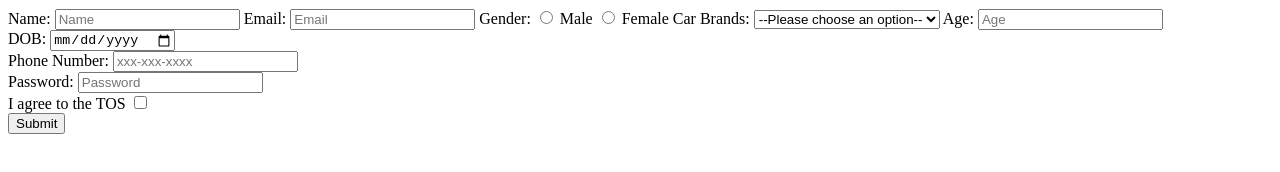
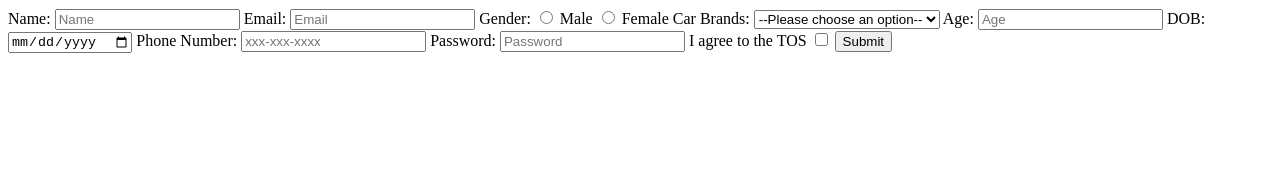
Before and after one commit to acciojob/signup-form-car-pratibha12-34, a website: page main.html in a window 1280 px wide. Drawn offline with Linux system fonts and the light colour scheme.

Commit message:
created a submission

```diff
--- a/main.html
+++ b/main.html
@@ -22,7 +22,7 @@
 		<input type="radio" required="Yes" id="gender_f" name="gender" value="female" placeholder="-">
 		<label for="gender_f">Female</label>
 
-		<label for="name">Car Brands:</label>
+		<label for="cars">Car Brands:</label>
 		<select  type="select" id="cars" required="Yes" placeholder="--Please choose an option--">
 			<option value="">--Please choose an option--</option>
 			<option value="Mercedes">Mercedes</option>
@@ -32,19 +32,19 @@
 		</select>
 
 		<label for="age">Age:</label>
-		<input type="number" required="Yes" id="age" placeholder="Age"><br>
+		<input type="number" required="Yes" id="age" placeholder="Age">
 
 		<label for="dob">DOB:</label>
-		<input type="date" required="Yes" id="dob" placeholder="-"><br>
+		<input type="date" required="Yes" id="dob" placeholder="-">
 
 		<label for="tel">Phone Number:</label>
-		<input type="tel" required="No" id="tel" placeholder="xxx-xxx-xxxx"><br>
+		<input type="tel" required="No" id="tel" placeholder="xxx-xxx-xxxx">
 
 		<label for="password">Password:</label>
-		<input type="password" required="Yes" id="password" placeholder="Password"><br>
+		<input type="password" required="Yes" id="password" placeholder="Password">
 
 		<label for="tos">I agree to the TOS</label>
-		<input type="checkbox" required="Yes" id="tos" placeholder="-"><br>
+		<input type="checkbox" required="Yes" id="tos" placeholder="-">
 
 		<button type="submit">Submit</button>
 	</form>
```
